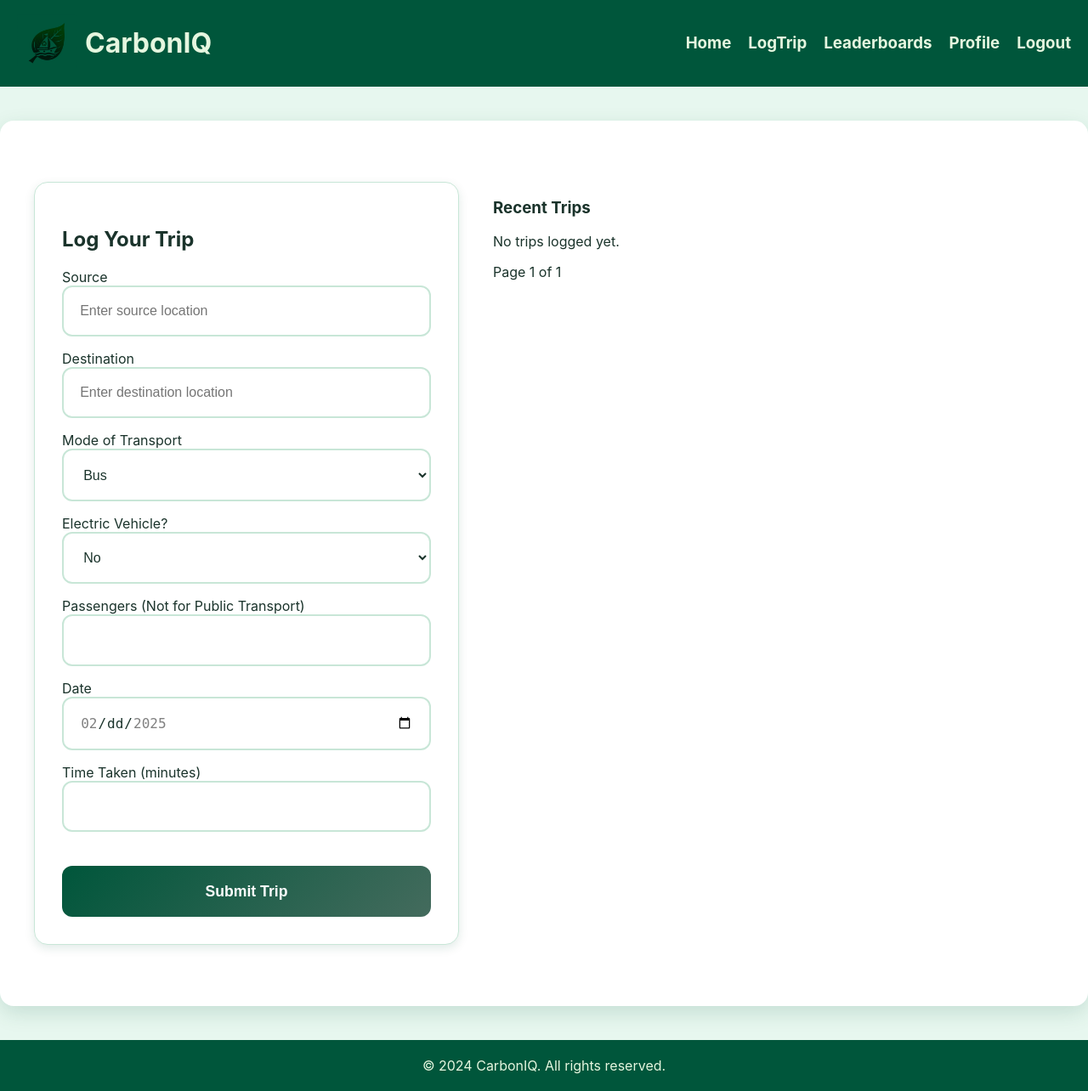
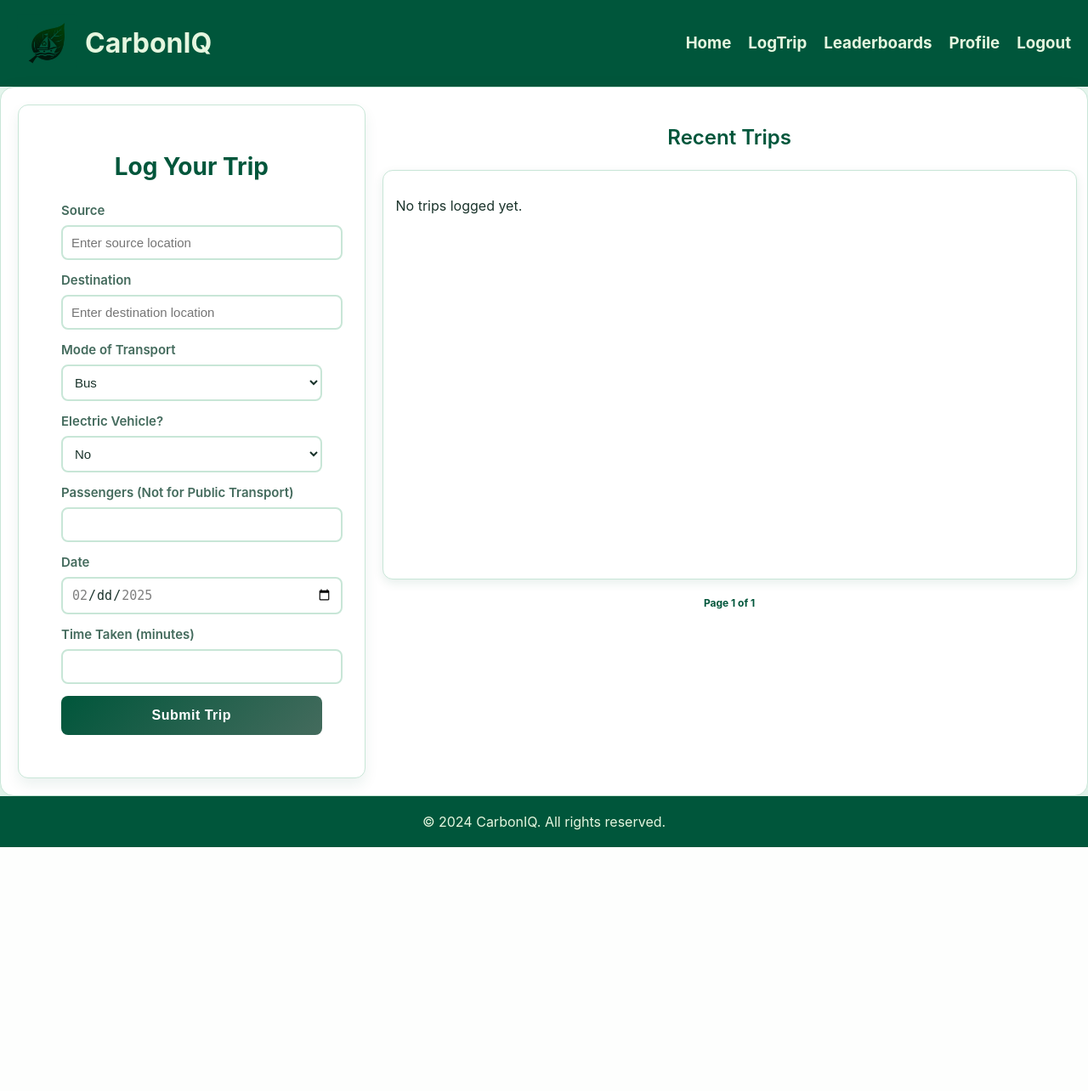
Before and after one commit to Abhishek-28K/CarbonIQ, a Django app: page /logtrip/ in a window 1280 px wide. Shown: the whole page at 85% size. After the commit the page ends 997 px from the top, so only its background shows below. Run offline with Django 5.2, Linux system fonts and the light colour scheme; a user stored in the database is signed in; data comes from the database, SQL or seed files in the repository; both versions use the stored data as it was after the commit; parts of the project's set-up code (start-up, migrations or seed data) failed here and were passed over; some libraries are stand-ins or nearby versions.

Commit message:
fixed the logtrip part

```diff
--- a/mainapp/__init__.py
+++ b/mainapp/__init__.py
@@ -0,0 +1,5 @@
+import os
+from django.conf import settings
+
+# Define the path to the ML models directory
+ML_MODELS_DIR = os.path.join(settings.BASE_DIR, "mainapp", "ml", "models")
--- a/mainapp/views.py
+++ b/mainapp/views.py
@@ -141,6 +141,8 @@
             greener_travel = True
 
         if mode_of_transport[0] == "e":
+            greener_travel = True
+        if mode_of_transport == "walk" or mode_of_transport == "cycle":
             greener_travel = True
         if passengers > 3:
             greener_travel = True
--- a/static/css/logtrip.css
+++ b/static/css/logtrip.css
@@ -1,256 +1,249 @@
-:root {
-    --primary-color: #00563B;
-    --secondary-color: #446b5d;
-    --accent-color: #ffc815;
-    --text-primary: #1a332b;
-    --text-secondary: #446b5d;
-    --bg-light: #f8fbfa;
-    --border-color: #c8e6d7;
-
-    /* Enhanced Gradients */
-    --gradient-primary: linear-gradient(135deg, #00563B 0%, #446b5d 100%);
-    --gradient-accent: linear-gradient(135deg, #ffc815 0%, #ffb700 100%);
-
-    /* Enhanced Shadows */
-    --shadow-sm: 0 2px 8px rgba(0, 86, 59, 0.08);
-    --shadow-md: 0 4px 12px rgba(0, 86, 59, 0.12);
-    --shadow-lg: 0 8px 24px rgba(0, 86, 59, 0.15);
-    --border-radius: 16px;
-
-    /* Message Colors */
-    --message-bg-1: #f0f7f4;
-    --message-bg-2: #ffffff;
+/* Main Container */
+.container {
+    max-width: 100%;
+    margin: auto;
+    background-color: #ffffff;
+    border-radius: 16px;
+    box-shadow: 0 8px 24px rgba(0, 86, 59, 0.08);
+    border: 1px solid #c8e6d7;
+    padding: 20px;
 }
 
-/* Enhanced Page Layout */
-.container {
-    max-width: 1400px;
-    margin: 2.5rem auto;
-    padding: 2.5rem;
-    background-color: #ffffff;
-    border-radius: var(--border-radius);
-    box-shadow: var(--shadow-lg);
+/* Row Layout */
+.row {
+    display: flex;
+    flex-wrap: nowrap; /* Changed from wrap to nowrap to keep items on one line */
+    gap: 20px;
+    justify-content: space-between;
+    align-items: flex-start;
+    width: 100%;
 }
 
-.page-title {
-    color: var(--primary-color);
-    font-size: 3rem;
-    text-align: center;
-    margin-bottom: 3.5rem;
-    font-weight: 800;
-    text-shadow: 0 4px 6px rgba(0, 86, 59, 0.15);
-    position: relative;
+/* Ensure left column stays on left */
+.col-md-4 {
+    flex: 0 0 33%; /* Keep this fixed width */
+    max-width: 33%;
+    box-sizing: border-box;
+    order: 1; /* Explicitly set order to ensure it's first */
 }
 
-.page-title::after {
-    content: '';
-    position: absolute;
-    bottom: -12px;
-    left: 50%;
-    transform: translateX(-50%);
-    width: 120px;
-    height: 5px;
-    background: var(--gradient-primary);
-    border-radius: 2px;
+/* Ensure right column stays on right */
+.col-md-8 {
+    flex: 0 0 66%; /* Keep this fixed width */
+    max-width: 66%;
+    box-sizing: border-box;
+    order: 2; /* Explicitly set order to ensure it's second */
 }
 
-/* Enhanced Row Layout */
-.row {
-    display: flex;
-    gap: 2.5rem;
-    margin: 2rem 0;
-    align-items: flex-start;
+/* Update the responsive behavior to maintain left/right positions when possible */
+@media (max-width: 768px) {
+    .row {
+        flex-direction: column; /* Stack on smaller screens */
+    }
+
+    .col-md-4, .col-md-8 {
+        flex-basis: 100%;
+        max-width: 100%;
+    }
 }
 
-/* Column Layouts */
-.col-left {
-    flex: 0 0 45%;
-    max-width: 45%;
+/* Heading */
+.container h2 {
+    color: #00563B;
+    text-align: center;
+    margin: 5px 0 15px;
+    font-size: 28px;
+    font-weight: 700;
+    padding-bottom: 10px;
 }
 
-.col-right {
-    flex: 0 0 55%;
-    max-width: 55%;
+.container h3 {
+    color: #00563B;
+    text-align: center;
+    font-size: 24px;
+    font-weight: 600;
 }
 
-/* Enhanced Form Container */
+/* Form Container */
 .form-container {
     background-color: #ffffff;
-    border-radius: var(--border-radius);
-    padding: 2rem;
-    box-shadow: var(--shadow-md);
-    border: 1px solid var(--border-color);
-    position: sticky;
-    top: 2rem;
-    transition: all 0.3s ease;
-    max-width: 100%; /* Ensure it doesn't exceed container width */
-    width: 500px;
-    box-sizing: border-box; /* Include padding and borders in width calculation */
+    border-radius: 12px;
+    padding: 50px;
+    box-shadow: 0 8px 16px rgba(0, 86, 59, 0.08);
+    max-width: 100%;
+    margin: auto;
+    border: 1px solid #c8e6d7;
 }
 
-/* Enhanced Input Elements */
+/* Labels */
+label {
+    display: block;
+    font-weight: 600;
+    color: #446b5d;
+    margin-bottom: 8px;
+    font-size: 15px;
+}
+
+/* Input Fields */
 input[type="text"],
 input[type="date"],
 input[type="number"],
 select {
     width: 100%;
-    padding: 1.2rem;
-    border: 2px solid var(--border-color);
-    border-radius: 12px;
-    font-size: 1rem;
-    color: var(--text-primary);
+    padding: 10px;
+    margin-bottom: 14px;
+    border: 2px solid #c8e6d7;
+    border-radius: 8px;
+    font-size: 15px;
+    color: #1a332b;
     background-color: #ffffff;
     transition: all 0.3s ease;
-    margin-bottom: 1rem;
-    box-sizing: border-box; /* Ensure padding is included in width */
 }
 
+/* Input Hover & Focus */
 input:hover,
 select:hover {
-    border-color: var(--secondary-color);
-    background-color: var(--bg-light);
+    border-color: #7fbea0;
+    background-color: #f8fbfa;
 }
 
 input:focus,
 select:focus {
-    border-color: var(--primary-color);
+    border-color: #00563B;
+    box-shadow: 0 0 0 4px rgba(0, 86, 59, 0.1);
     outline: none;
-    box-shadow: 0 0 0 3px rgba(0, 86, 59, 0.1);
 }
 
-/* Enhanced Details Section */
-.details-section {
-    padding: 2rem;
-    background-color: var(--bg-light);
-    border-radius: var(--border-radius);
-    box-shadow: var(--shadow-md);
-}
-
-.details-section h2 {
-    color: var(--primary-color);
-    font-size: 2.5rem;
-    margin-bottom: 2rem;
-    font-weight: 800;
-    text-shadow: 0 4px 6px rgba(0, 86, 59, 0.15);
-    position: relative;
-}
-
-.details-section h2::after {
-    content: '';
-    position: absolute;
-    bottom: -10px;
-    left: 0;
-    width: 100px;
-    height: 4px;
-    background: var(--gradient-primary);
-    border-radius: 2px;
-}
-
-/* Enhanced Trip Summary */
-.trip-summary {
-    padding: 1.8rem;
-    margin-bottom: 1.8rem;
-    border-radius: var(--border-radius);
-    background: #ffffff;
-    box-shadow: var(--shadow-md);
-    transition: all 0.3s ease;
-    position: relative;
-    overflow: hidden;
-}
-
-.trip-summary:nth-child(odd) {
-    background: var(--message-bg-1);
-}
-
-.trip-summary:nth-child(even) {
-    background: var(--message-bg-2);
-}
-
-.trip-summary::before {
-    content: '';
-    position: absolute;
-    left: 0;
-    top: 0;
-    height: 100%;
-    width: 5px;
-    background: var(--gradient-primary);
-}
-
-.trip-summary:hover {
-    transform: translateY(-5px);
-    box-shadow: var(--shadow-lg);
-}
-
-/* Enhanced Button */
+/* Button */
 button {
     width: 100%;
-    padding: 1.2rem 1.5rem;
-    background: var(--gradient-primary);
+    padding: 14px; /* More padding */
+    background: linear-gradient(135deg, #00563B, #446b5d);
     color: white;
     border: none;
-    border-radius: 12px;
-    font-size: 1.1rem;
+    border-radius: 8px;
+    font-size: 16px;
     font-weight: 600;
     cursor: pointer;
     transition: all 0.3s ease;
-    margin-top: 1.5rem;
+    letter-spacing: 0.5px; /* Slight letter spacing for buttons */
 }
 
 button:hover {
+    background: linear-gradient(135deg, #00563B, #00563B);
     transform: translateY(-2px);
-    box-shadow: var(--shadow-md);
-    background: linear-gradient(135deg, #003d29, #00563B);
+    box-shadow: 0 6px 12px rgba(0, 86, 59, 0.15);
 }
 
-/* Enhanced Scrollbar */
+button:active {
+    transform: translateY(0);
+    box-shadow: 0 2px 6px rgba(0, 86, 59, 0.1);
+}
+
+/* Trip Log Section */
+.trip-log-container {
+    height: 450px; /* Fixed height for scroll */
+    overflow-y: auto;
+    background: #ffffff;
+    padding: 15px;
+    border-radius: 12px;
+    border: 1px solid #c8e6d7;
+    box-shadow: 0px 4px 12px rgba(0, 86, 59, 0.1);
+}
+
+/* Scrollbar */
 .trip-log-container::-webkit-scrollbar {
-    width: 8px;
+    width: 6px;
 }
 
 .trip-log-container::-webkit-scrollbar-thumb {
-    background: var(--secondary-color);
-    border-radius: 4px;
+    background: #7fbea0;
+    border-radius: 10px;
 }
 
-.trip-log-container::-webkit-scrollbar-track {
-    background: #f1f1f1;
-    border-radius: 4px;
+/* Trip Summary */
+.trip-summary {
+    padding: 16px; /* More padding */
+    margin-bottom: 16px; /* More margin */
+    border-radius: 8px;
+    max-width: 100%;
+    box-shadow: 0px 4px 12px rgba(0, 0, 0, 0.12);
+    transition: transform 0.2s ease, box-shadow 0.2s ease;
 }
 
-/* Autocomplete Enhancements */
+/* Green Trip (Eco-friendly) */
+.green-trip {
+    background: #e6f7e6;
+    border-left: 6px solid #28a745;
+}
+
+/* Red Trip (Not Eco-friendly) */
+.red-trip {
+    background: #fdecec;
+    border-left: 6px solid #dc3545;
+}
+
+/* Hover Effect */
+.trip-summary:hover {
+    transform: scale(1.02);
+    box-shadow: 0px 6px 14px rgba(0, 0, 0, 0.18);
+}
+
+/* Trip Details */
+.trip-summary .trip-row {
+    display: flex;
+    justify-content: space-between;
+    padding: 8px 0; /* More padding */
+    font-size: 14px;
+    color: #555;
+    flex-wrap: wrap;
+    border-bottom: 1px solid rgba(0, 86, 59, 0.05); /* Subtle separators */
+}
+
+.trip-summary .trip-row span {
+    flex: 1;
+    min-width: 140px;
+}
+
+/* Responsive */
+@media (max-width: 600px) {
+    .trip-summary {
+        max-width: 100%;
+    }
+
+    .trip-summary .trip-row {
+        flex-direction: column;
+        gap: 5px;
+    }
+}
+/* Autocomplete */
 .autocomplete-container {
     position: relative;
     width: 100%;
-    max-width: 450px;
-    margin: 0 auto;
 }
 
 .autocomplete-results {
+    list-style: none;
+    padding: 0;
+    margin: 0;
+    border: 2px solid #c8e6d7;
+    border-radius: 8px;
+    max-height: 200px;
+    overflow-y: auto;
+    display: none;
     position: absolute;
     width: 100%;
-    background: white;
-    border: 2px solid var(--border-color);
-    border-radius: 8px;
-    box-shadow: var(--shadow-md);
-    max-height: 300px;
-    overflow-y: auto;
-    z-index: 1000;
-    margin-top: 2px;
-    padding: 0;
-    display: none;
+    background-color: #ffffff;
+    z-index: 10;
+    box-shadow: 0 8px 24px rgba(0, 86, 59, 0.12);
 }
 
-/* Enhanced Suggestions */
 .autocomplete-results li {
-    padding: 12px 18px;
+    padding: 10px;
+    cursor: pointer;
+    transition: all 0.3s ease;
+    color: #446b5d;
     border-bottom: 1px solid #e7f7ef;
-    cursor: pointer;
-    color: var(--text-secondary);
-    font-size: 14px;
-    display: table;
-    width: 100%;
-    box-sizing: border-box;
-    transition: all 0.3s ease;
 }
 
 .autocomplete-results li:last-child {
@@ -258,80 +251,91 @@
 }
 
 .autocomplete-results li:hover {
-    background-color: var(--bg-light);
-    color: var(--primary-color);
+    background-color: #f8fbfa;
+    color: #00563B;
+}
+/* Message Box */
+.messages-container {
+    max-width: 600px;
+    margin: 10px auto;
+    padding: 10px;
 }
 
-.autocomplete-results li.active {
-    background-color: #d6f1e8;
-    color: var(--primary-color);
+.message {
+    padding: 10px;
+    border-radius: 6px;
+    font-size: 14px;
+    margin-bottom: 8px;
+    box-shadow: 0px 4px 8px rgba(0, 0, 0, 0.1);
 }
 
-/* Custom Scrollbars for Autocomplete */
-.autocomplete-results::-webkit-scrollbar {
-    width: 8px;
+.success {
+    background-color: #e6f7e6;
+    border-left: 6px solid #28a745;
+    color: #155724;
 }
 
-.autocomplete-results::-webkit-scrollbar-thumb {
-    background: #7fbea0;
-    border-radius: 10px;
+.error {
+    background-color: #fdecec;
+    border-left: 6px solid #dc3545;
+    color: #721c24;
 }
 
-.autocomplete-results::-webkit-scrollbar-track {
-    background: #f8fbfa;
+.warning {
+    background-color: #fff3cd;
+    border-left: 6px solid #ffc107;
+    color: #856404;
 }
 
-/* Responsive Enhancements */
-@media (max-width: 1200px) {
-    .container {
-        margin: 1.5rem;
-        padding: 2rem;
-    }
+
+/* Pagination Styles */
+/* Pagination Container */
+.pagination {
+    display: flex;
+    justify-content: center;
+    align-items: center;
+    gap: 8px; /* Increased spacing */
+    margin-top: 20px;
 }
 
-@media (max-width: 992px) {
-    .row {
-        flex-direction: column;
-        gap: 2rem;
-    }
-
-    .col-left, .col-right {
-        flex: 0 0 100%;
-        max-width: 100%;
-    }
-
-    .form-container {
-        position: relative;
-        top: 0;
-    }
-
-    .trip-log-container {
-        height: 500px;
-    }
+/* Larger Pagination Buttons */
+.pagination-btn {
+    max-width: 80px;  /* Increased width */
+    padding: 8px 14px; /* Increased padding */
+    border: none;
+    border-radius: 6px; /* Slightly rounded corners */
+    font-size: 14px;  /* Slightly larger text */
+    font-weight: 700;
+    color: white;
+    cursor: pointer;
+    transition: all 0.2s ease;
+    background: linear-gradient(135deg, #00563B, #007A5E);
 }
 
-@media (max-width: 576px) {
-    .container {
-        margin: 1rem;
-        padding: 1.5rem;
-    }
+/* Hover Effects */
+.pagination-btn:hover {
+    background: linear-gradient(135deg, #003D29, #00563B);
+    transform: translateY(-1px);
+    box-shadow: 0 3px 6px rgba(0, 86, 59, 0.25);
+}
 
-    .page-title {
-        font-size: 2rem;
-    }
+/* Button Click Effect */
+.pagination-btn:active {
+    transform: translateY(0);
+    box-shadow: 0 2px 4px rgba(0, 86, 59, 0.2);
+}
 
-    .trip-row {
-        flex-direction: column;
-        align-items: flex-start;
-        gap: 0.5rem;
-    }
+/* Disabled Buttons */
+.pagination-btn:disabled {
+    background: #ccc;
+    cursor: not-allowed;
+    transform: none;
+    box-shadow: none;
+}
 
-    .pagination {
-        flex-direction: column;
-        gap: 1rem;
-    }
-
-    .pagination-btn {
-        width: 100%;
-    }
+/* Page Info - Bigger & Bold */
+.page-info {
+    font-size: 12px;  /* Increased text size */
+    font-weight: 700;
+    color: #00563B;
 }
```
Also changed, not shown: db.sqlite3.
